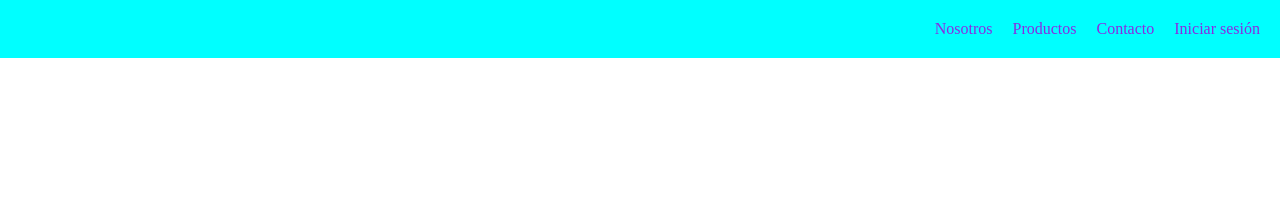
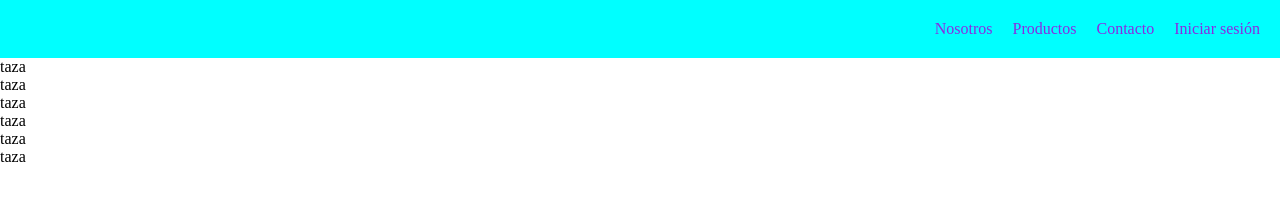
Before and after one commit to FernandoCortesB/landingpage, a plain HTML site: page index.html in a window 1280 px wide. Drawn offline with Linux system fonts and the light colour scheme.

Commit message:
Modificacion de html section

```diff
--- a/index.html
+++ b/index.html
@@ -18,5 +18,16 @@
 
    </header>
 
+   <section>
+    <ul>
+        <li>taza</li>
+        <li>taza</li>
+        <li>taza</li>
+        <li>taza</li>
+        <li>taza</li>
+        <li>taza</li>
+    </ul>
+   </section>
+
 </body>
 </html>
```
